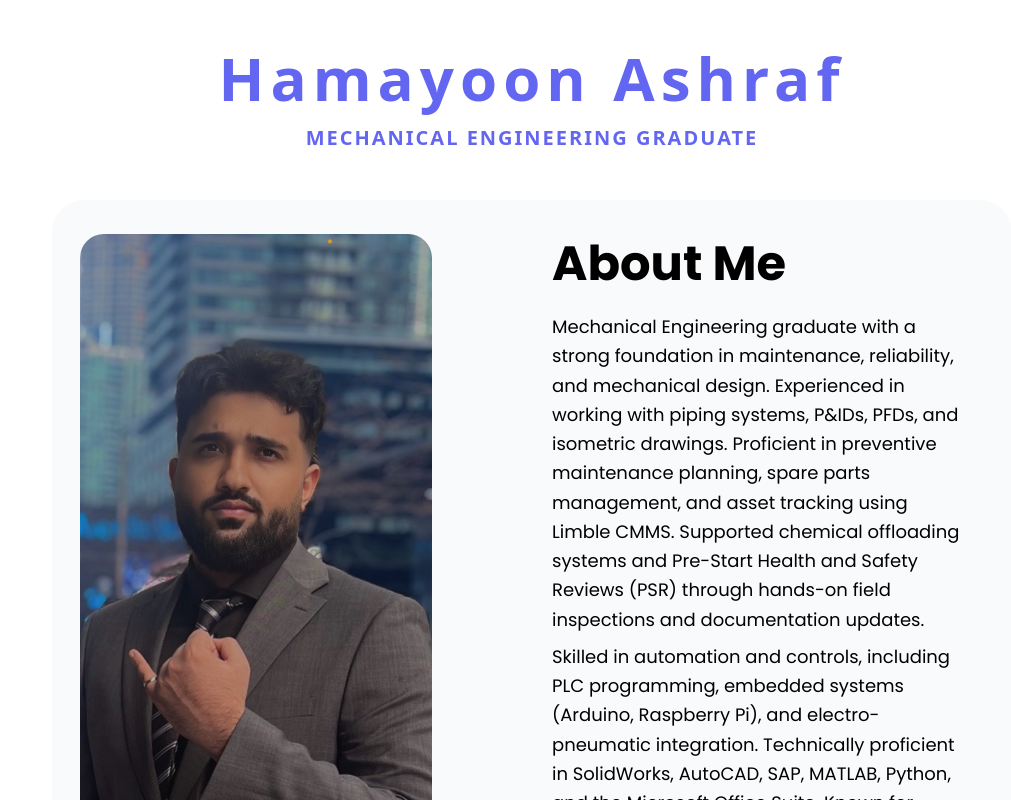
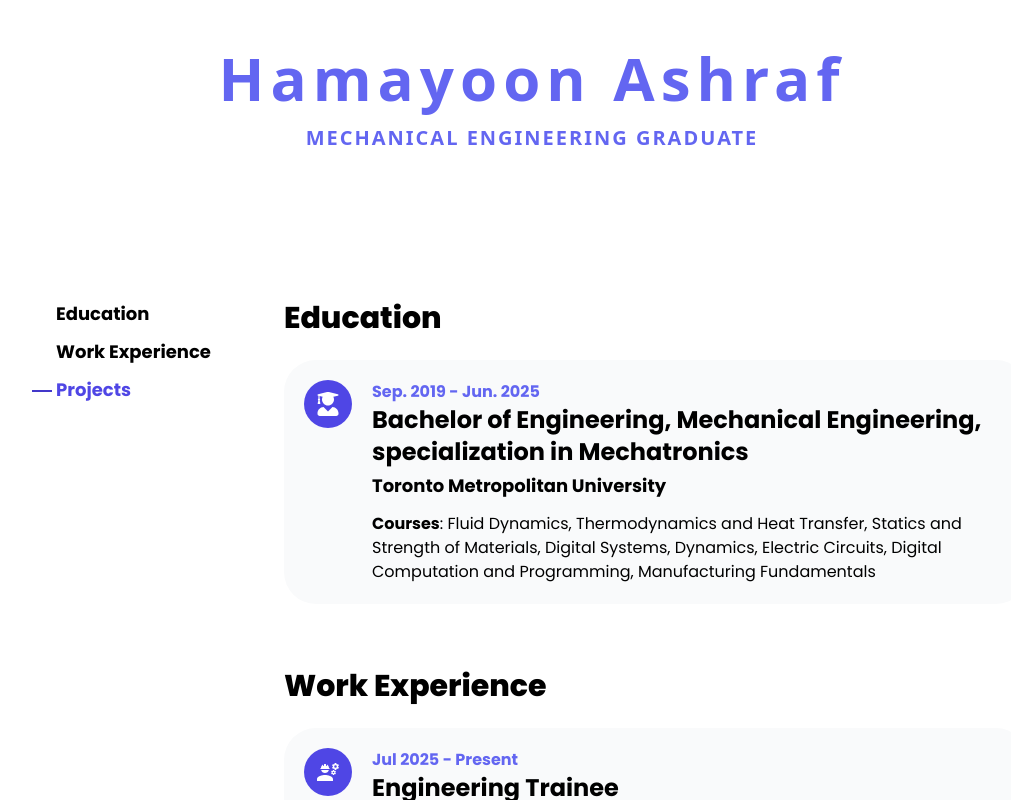
Before and after one commit to ashraf-h2/portfolio, a Next.js app: page / in a window 1280 px wide. Shown: the top 800 px of the page, without its empty margins (108-1119 px from the left). Built offline with nearby package versions, Linux system fonts and the light colour scheme; a web font is replaced by a local one.

Commit message:
Update index.js

```diff
--- a/pages/index.js
+++ b/pages/index.js
@@ -70,7 +70,7 @@ export default function Home() {
       </div>
       <div className="dark:bg-black">
         {/* <SpaceFiller /> */}
-        <AboutSection />
+        {/* <AboutSection /> */}
         <SpaceFiller />
         <ResumeSection />
         <SpaceFiller />
```
